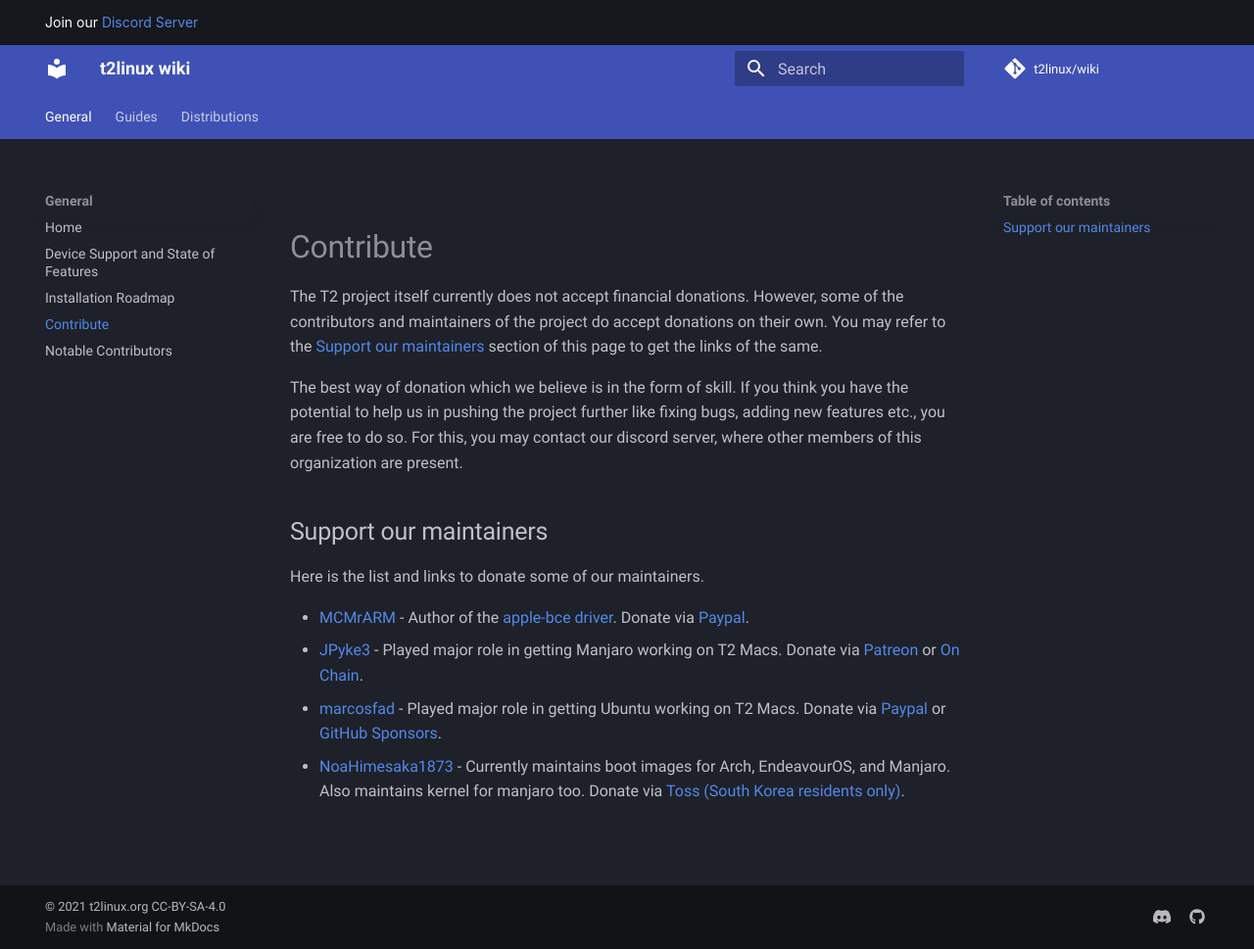
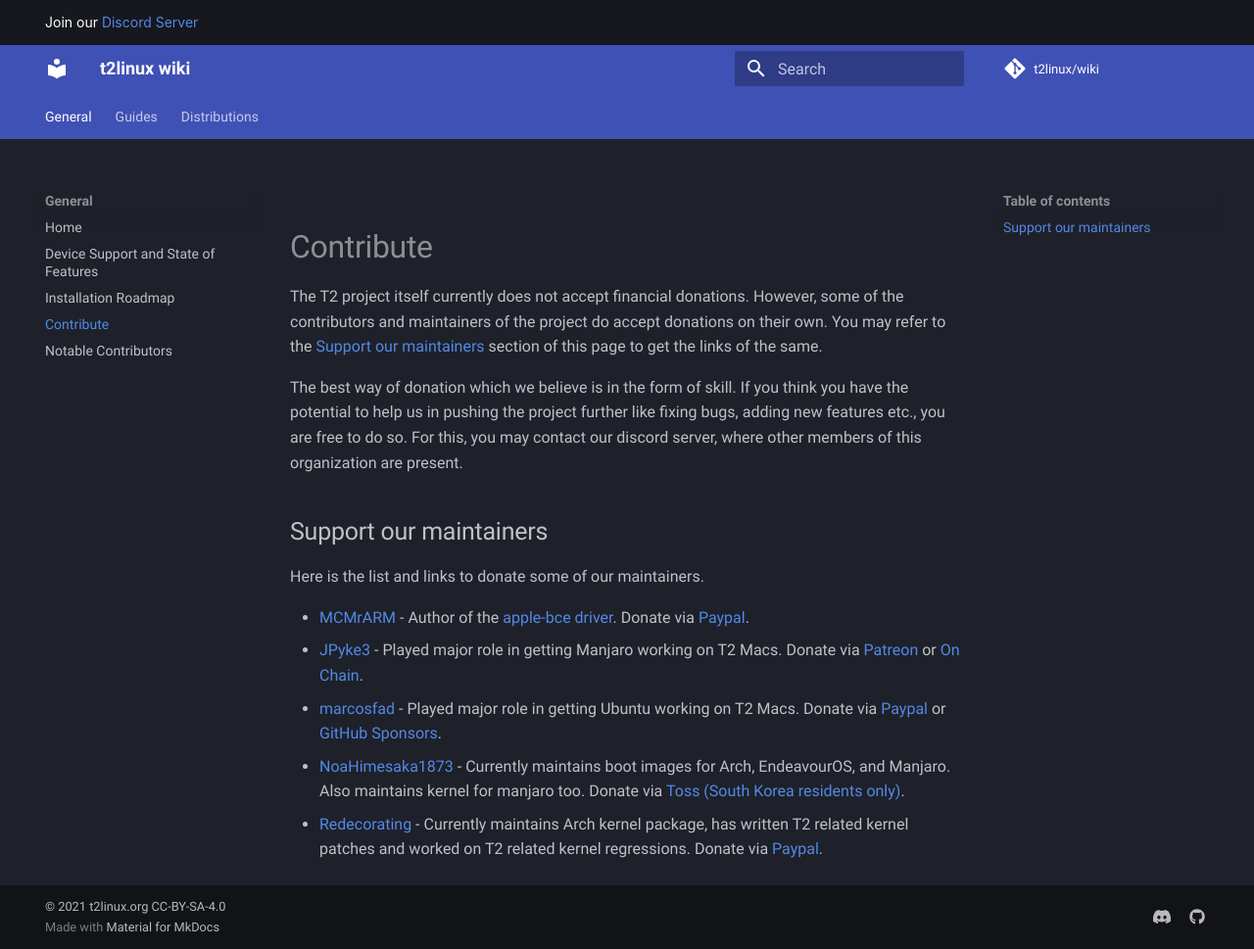
Before and after one commit to t2linux/wiki, an MkDocs documentation site: the page built from docs/contribute.md, in a window 1280 px wide and 969 px high. Shown: the whole window at 98% size. Built offline with MkDocs 1.6.1 and Material for MkDocs 9.7.7, drawn with Linux system fonts in a browser that asks for light colours; comment, search, counter and statistics services are not loaded.

Commit message:
contribute: add redecorating

```diff
--- a/docs/contribute.md
+++ b/docs/contribute.md
@@ -12,3 +12,4 @@ Here is the list and links to donate some of our maintainers.
 - [JPyke3](https://github.com/JPyke3) - Played major role in getting Manjaro working on T2 Macs. Donate via [Patreon](https://patreon.com/pykee) or [On Chain](https://github.com/JPyke3/mbp-manjaro#donations).
 - [marcosfad](https://github.com/marcosfad) - Played major role in getting Ubuntu working on T2 Macs. Donate via [Paypal](https://paypal.me/marcosfad) or [GitHub Sponsors](https://github.com/sponsors/marcosfad).
 - [NoaHimesaka1873](https://github.com/NoaHimesaka1873) - Currently maintains boot images for Arch, EndeavourOS, and Manjaro. Also maintains kernel for manjaro too. Donate via [Toss (South Korea residents only)](https://toss.me/yuifmirror).
+- [Redecorating](https://github.com/Redecorating) - Currently maintains Arch kernel package, has written T2 related kernel patches and worked on T2 related kernel regressions. Donate via [Paypal](https://paypal.me/redecorating).
```
